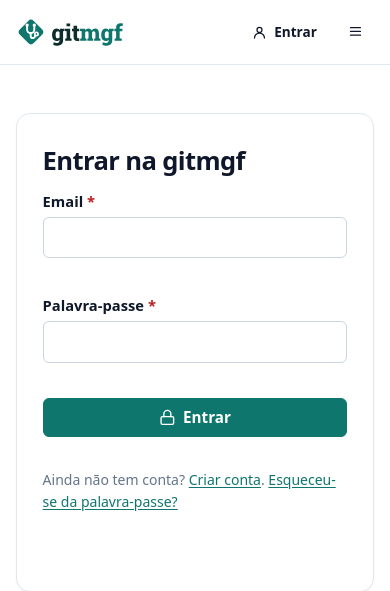
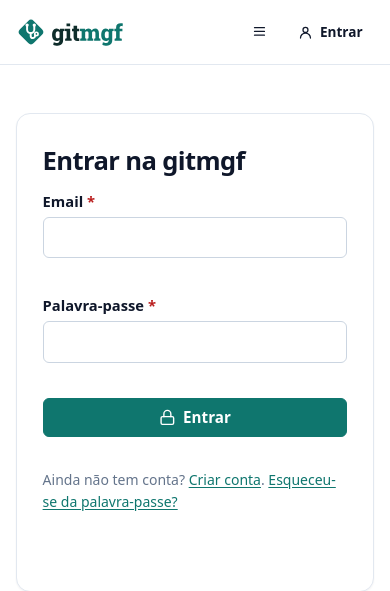
Before and after one commit to diogocarapito/gitmgf, a FastAPI app: page /login?next=/admin/certifications in a window 390 px wide. Shown: the top 591 px of the page. Run offline with FastAPI, Linux system fonts and the light colour scheme.

Commit message:
style: burger before the account button on mobile
Co-Authored-By: Claude Opus 5.5 <noreply@anthropic.com>

```diff
--- a/app/static/css/app.css
+++ b/app/static/css/app.css
@@ -255,7 +255,7 @@ hr { border: 0; border-top: 1px solid var(--c-border); margin: 2rem 0; }
 .profile-head .row { gap: .6rem 1rem; }
 .card__author { position: relative; z-index: 1; color: inherit; }
 .notification__from { display: inline-flex; align-items: center; gap: .35rem; }
-.mobile-nav { display: block; }
+.mobile-nav { display: block; order: -1; }
 .mobile-nav .menu__panel { left: auto; right: 0; }
 .header-prefs { display: none; align-items: center; gap: .5rem; }
 .notif-link { display: none; }
```
